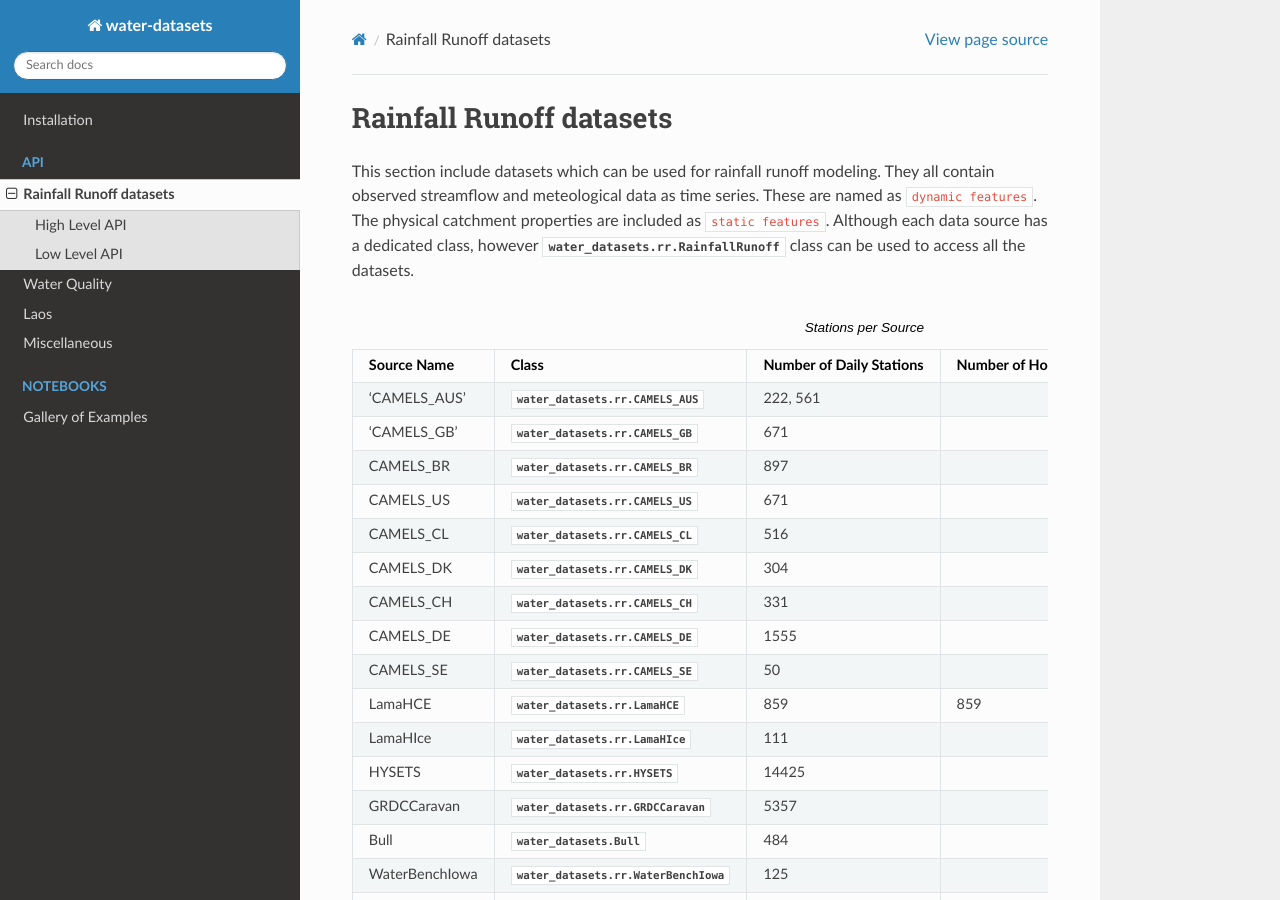
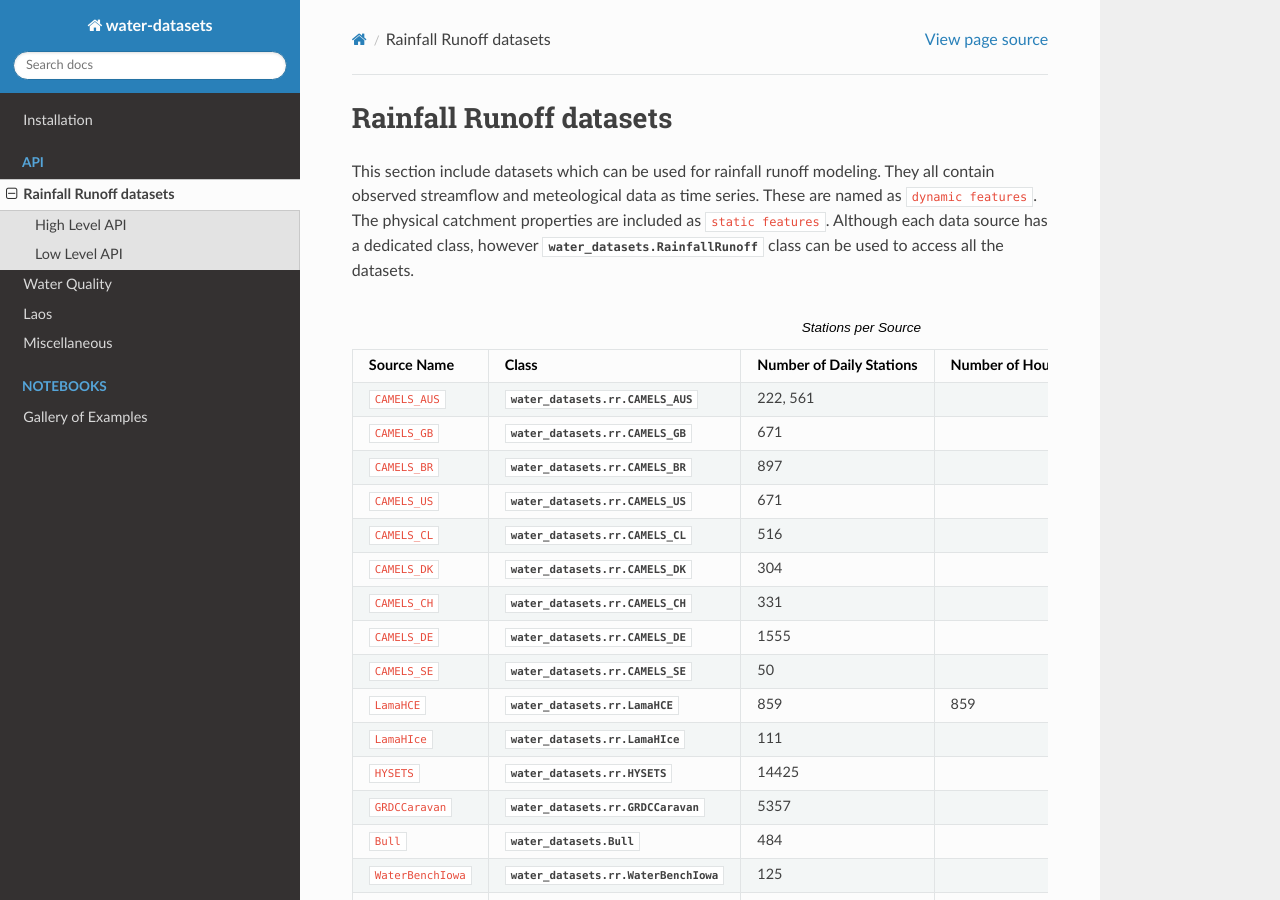
Before and after one commit to AtrCheema/water-datasets, a Sphinx documentation site: the page built from docs/source/rainfall_runoff.rst, in a window 1280 px wide and 900 px high. Built offline with Sphinx 7.4.7 and the Read the Docs theme 2.0.0, drawn with Linux system fonts in a browser that asks for light colours; pages that are not in the unit, such as notebooks, are missing from menus.

Commit message:
improved docs

```diff
--- a/docs/source/installation.rst
+++ b/docs/source/installation.rst
@@ -1,6 +1,5 @@
 Installation
 *************
-
 
 
 using github link
--- a/docs/source/rainfall_runoff.rst
+++ b/docs/source/rainfall_runoff.rst
@@ -4,7 +4,7 @@ This section include datasets which can be used for rainfall runoff modeling.
 They all contain observed streamflow and meteological data as time series.
 These are named as ``dynamic features``. The physical catchment properties
 are included as ``static features``. Although each data source has a dedicated
-class, however :py:class:`water_datasets.rr.RainfallRunoff` class can be used to access all the datasets.
+class, however :py:class:`water_datasets.RainfallRunoff` class can be used to access all the datasets.
 
 
 .. list-table:: Stations per Source
@@ -16,107 +16,107 @@ class, however :py:class:`water_datasets.rr.RainfallRunoff` class can be used to
      - Number of Daily Stations
      - Number of Hourly Stations
      - Reference
-   * - 'CAMELS_AUS'
+   * - ``CAMELS_AUS``
      - :py:class:`water_datasets.rr.CAMELS_AUS`
      - 222, 561
      -
      - `Flower et al., 2021 <https://doi.org/10.5194/essd-13-3847-2021>`_
-   * - 'CAMELS_GB'
+   * - ``CAMELS_GB``
      - :py:class:`water_datasets.rr.CAMELS_GB`
      - 671
      -
      - `Coxon et al., 2020 <https://doi.org/10.5194/hess-24-4877-2020>`_
-   * - CAMELS_BR
+   * - ``CAMELS_BR``
      - :py:class:`water_datasets.rr.CAMELS_BR`
      - 897
      -
      - `Chagas et al., 2020 <https://doi.org/10.5194/essd-12-2075-2020>`_
-   * - CAMELS_US
+   * - ``CAMELS_US``
      - :py:class:`water_datasets.rr.CAMELS_US`
      - 671
      -
      - `Newman et al., 2014 <https://gdex.ucar.edu/dataset/camels.html>`_
-   * - CAMELS_CL
+   * - ``CAMELS_CL``
      - :py:class:`water_datasets.rr.CAMELS_CL`
      - 516
      -
      - `Alvarez-Garreton et al., 2018 <https://doi.org/10.5194/hess-22-5817-2018>`_
-   * - CAMELS_DK
+   * - ``CAMELS_DK``
      - :py:class:`water_datasets.rr.CAMELS_DK`
      - 304
      -
      - `Liu et al., 2024 <https://doi.org/10.5194/essd-2024-292>`_
-   * - CAMELS_CH
+   * - ``CAMELS_CH``
      - :py:class:`water_datasets.rr.CAMELS_CH`
      - 331
      -
      - `Hoege et al., 2023 <https://doi.org/10.5194/essd-15-5755-2023>`_
-   * - CAMELS_DE
+   * - ``CAMELS_DE``
      - :py:class:`water_datasets.rr.CAMELS_DE`
      - 1555
      -
      - `Loritz et al., 2024 <https://essd.copernicus.org/preprints/essd-2024-318/>`_
-   * - CAMELS_SE
+   * - ``CAMELS_SE``
      - :py:class:`water_datasets.rr.CAMELS_SE`
      - 50
      -
      - `Teutschbein et al., 2024 <https://doi.org/10.1002/gdj3.239>`_
-   * - LamaHCE
+   * - ``LamaHCE``
      - :py:class:`water_datasets.rr.LamaHCE`
      - 859
      - 859
      - `Klingler et al., 2021 <https://doi.org/10.5194/essd-13-4529-2021>`_
-   * - LamaHIce
+   * - ``LamaHIce``
      - :py:class:`water_datasets.rr.LamaHIce`
      - 111
      -
      - `Helgason and Nijssen 2024 <https://doi.org/10.5194/essd-16-2741-2024>`_
-   * - HYSETS
+   * - ``HYSETS``
      - :py:class:`water_datasets.rr.HYSETS`
      - 14425
      -
      - `Arsenault et al., 2020 <https://doi.org/10.1038/s41597-020-00583-2>`_
-   * - GRDCCaravan
+   * - ``GRDCCaravan``
      - :py:class:`water_datasets.rr.GRDCCaravan`
      - 5357
      -
      - `Faerber et al., 2023 <https://zenodo.org/records/10074416>`_
-   * - Bull
+   * - ``Bull``
      - :py:class:`water_datasets.Bull`
      - 484
      -
      - `Aparicio et al., 2024 <https://doi.org/10.1038/s41597-024-03594-5>`_
-   * - WaterBenchIowa
+   * - ``WaterBenchIowa``
      - :py:class:`water_datasets.rr.WaterBenchIowa`
      - 125
      -
      - `Demir et al., 2022 <https://doi.org/10.5194/essd-14-5605-2022>`_
-   * - CCAM
+   * - ``CCAM``
      - :py:class:`water_datasets.rr.CCAM`
      - 111
      -
      - `Hao et al., 2021 <https://doi.org/10.5194/essd-13-5591-2021>`_
-   * - RRLuleaSweden
+   * - ``RRLuleaSweden``
      - :py:class:`water_datasets.RRLuleaSweden`
      - 1
      -
      - `Broekhuizen et al., 2020 <https://doi.org/10.5194/hess-24-869-2020>`_
-   * - CABra
+   * - ``CABra``
      - :py:class:`water_datasets.rr.CABra`
      - 735
      -
      - `Almagro et al., 2021 <https://doi.org/10.5194/hess-25-3105-2021>`_
-   * - HYPE
+   * - ``HYPE``
      - :py:class:`water_datasets.rr.HYPE`
      - 561
      -
      - `Arciniega-Esparza and Birkel, 2020 <https://zenodo.org/records/4029572>`_
-   * - Simbi
+   * - ``Simbi``
      - :py:class:`water_datasets.rr.Simbi`
      - 24
      -
      - `Bathelemy et al., 2024 <doi: 10.5194/essd-16-2073-2024>`_
-   * - CAMELS_IND
+   * - ``CAMELS_IND``
      - :py:class:`water_datasets.rr.CAMELS_IND`
      - 472
      -
```
Also changed, not shown: other parts of docs/source/installation.rst (+3 -1 lines).
